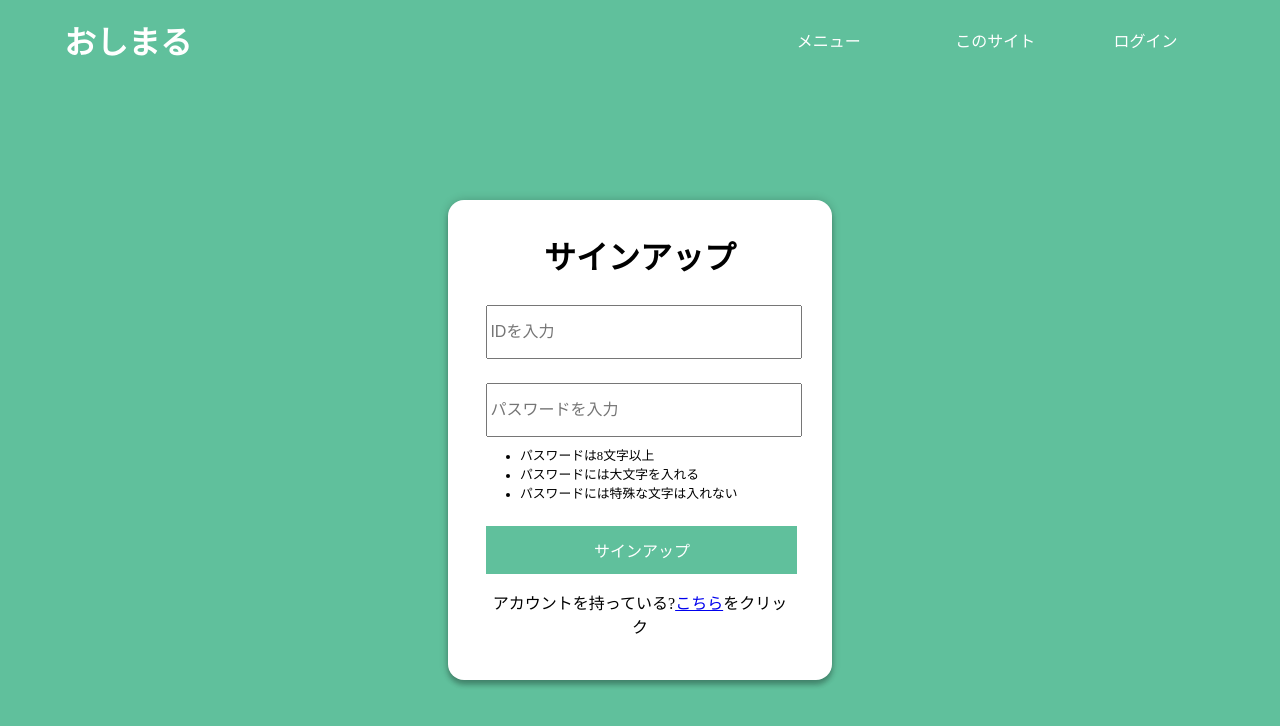
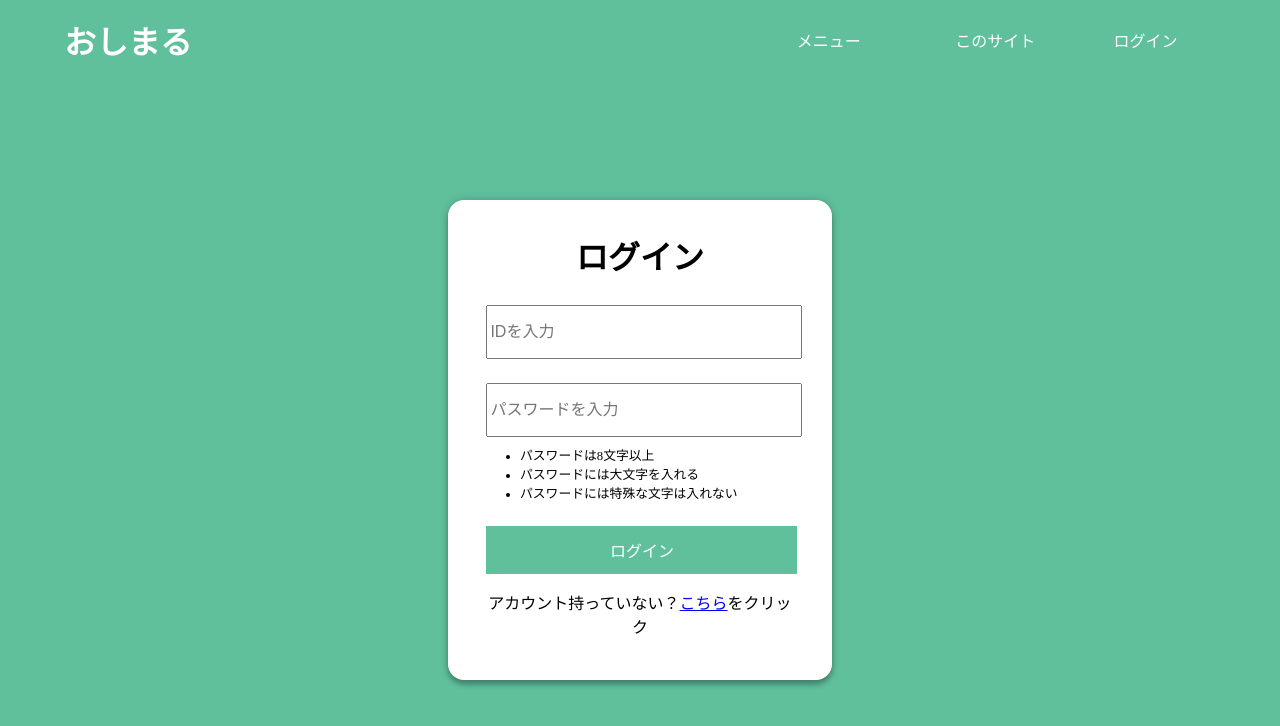
Before and after one commit to mituki1234/oshimaru-client, a React (Vite) app: page /login in a window 1280 px wide. Shown: the top 726 px of the page. Built offline with nearby package versions, Linux system fonts and the light colour scheme; no server answers.

Commit message:
tokenによるログイン維持

```diff
--- a/src/components/form/LoginForm.tsx
+++ b/src/components/form/LoginForm.tsx
@@ -27,9 +27,9 @@ function LoginForm() {
     else {
       try {
         const responce = await axios.post(
-          "http://localhost:3000/signup",
+          "http://localhost:3002/login",
           {
-            type: "requestLogin",
+            type: "requestSignup",
             data: {
               userId: userId,
               password: password,
@@ -46,7 +46,7 @@ function LoginForm() {
   return (
     <div className="overlay">
       <div className="login-form">
-        <h2>サインアップ</h2>
+        <h2>ログイン</h2>
         <input
           type="text"
           placeholder="IDを入力"
@@ -65,9 +65,9 @@ function LoginForm() {
           <li>パスワードには大文字を入れる</li>
           <li>パスワードには特殊な文字は入れない</li>
         </ul>
-        <button onClick={handleSendSignup}>サインアップ</button>
+        <button onClick={handleSendSignup}>ログイン</button>
         <p>
-          アカウントを持っている?<a href="/login">こちら</a>をクリック
+          アカウント持っていない？<a href="/signup">こちら</a>をクリック
         </p>
       </div>
     </div>
--- a/src/components/form/SignupForm.tsx
+++ b/src/components/form/SignupForm.tsx
@@ -2,6 +2,29 @@ import { useState } from "react";
 import axios from "axios";
 import Alert from "../alert/Alert";
 import "../../styles/form/LoginForm.css";
+
+const getProtectedData = async () => {
+  try {
+    const response = await axios.get(
+      'http://localhost:3002/get-cookie', // 保護されたエンドポイント
+      { withCredentials: true } // クッキーを送信
+    );
+    console.log(response.data.data.message); // 保護されたデータ
+    if (response.data.data.message === "loginSuccess"){
+      if (window.location.pathname === "/login") {
+        window.location.href = "/";
+      } else if (window.location.pathname === "/signup") {
+        window.location.href = "/";
+      } else {
+        console.log("だめだね");
+      }
+    }
+  } catch (error) {
+    console.error("だめだね");
+  }
+};
+
+getProtectedData();
 
 function SignupForm() {
   const [password, setPassword] = useState("");
@@ -27,7 +50,7 @@ function SignupForm() {
     else {
       try {
         const responce = await axios.post(
-          "http://localhost:3000/signup",
+          "http://localhost:3002/signup",
           {
             type: "requestSignup",
             data: {
```
